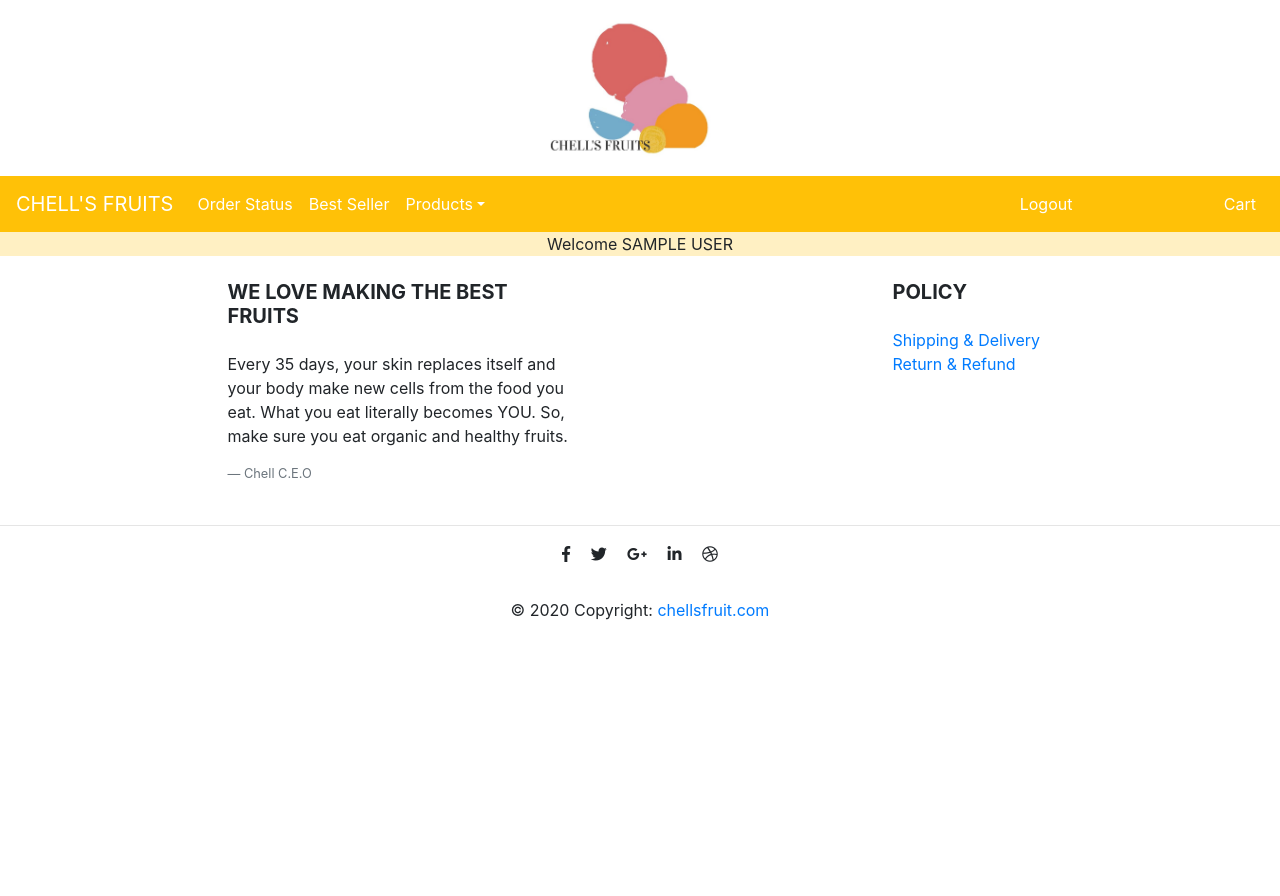
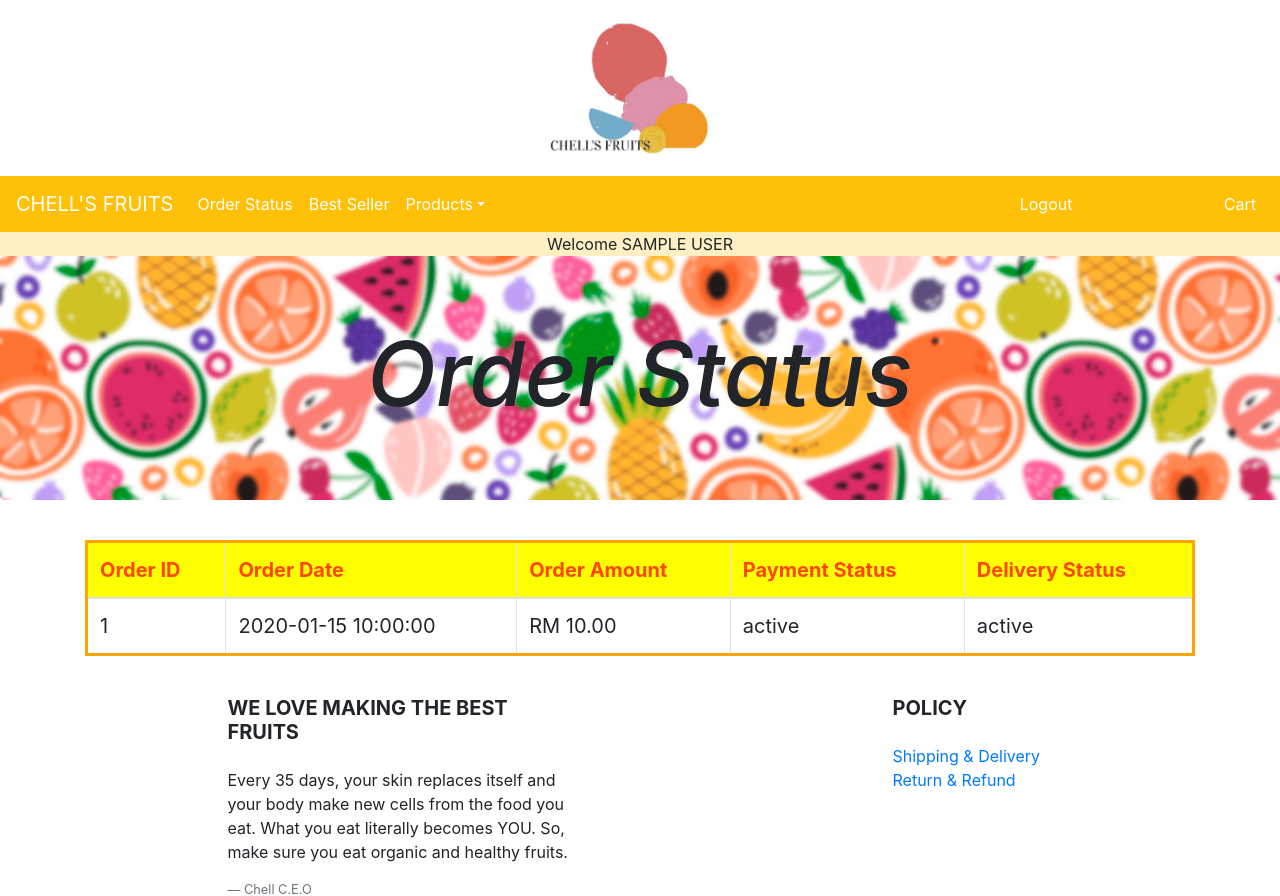
Before and after one commit to dextersiow/webAssignment, a PHP site: page /order_status.php in a window 1280 px wide. Shown: the top 896 px of the page. Before the commit the page ends 620 px from the top, so only its background shows below. Run offline with PHP 8.4, Linux system fonts and the light colour scheme; the visitor is signed in with stand-in values (Sample User, id 1); tables that the repository leaves empty or names only in its code hold one stand-in row (values such as "Sample post"); some libraries are stand-ins or nearby versions.

Commit message:
order status done

```diff
--- a/header.php
+++ b/header.php
@@ -93,7 +93,7 @@
 <?php
 if (isset($_SESSION['loggedin'])) {
     echo'<style>#adm{visibility:hidden;}#signin{visibility:hidden;}</style>';
-    echo'<div class="text-center" style="background-color: #FFF0C3;">Welcome ' . strtoupper($_SESSION['name']) . '</div>';
+    echo'<div class="text-center" style="background-color: #FFF0C3;">Welcome ' . strtoupper($_SESSION["name"]) . '</div>';
 } else {
     echo'<style>#logu{visibility:hidden;}</style>';
 }
--- a/order_status.php
+++ b/order_status.php
@@ -25,16 +25,68 @@ and open the template in the editor.
         <link href="assets/css/homepage.css" rel="stylesheet">
         <script src="assets/javascript/bootstrap.bundle.js"></script>
         <title>CHELL'S FRUIT</title>
+         <style>
+            .jumbotron{
+                background-image: url("pics/product_banner2.jpg");
+                background-repeat: no-repeat;
+                background-size: cover;
+                margin-bottom: 40px;
+            }
+            .table{
+                font-size: 20px;
+                border: solid orange;
+            }
+            thead{
+                background: yellow;
+            }
+            th{
+                color: orangered;
+            }
+            h1{
+                font-size: 90px;
+            }
+        </style>
     </head>
     <body>
-        <?php
+         <?php
         include 'header.php';
         $conn=new mysqli('localhost','root','','webassignment');
         $sql="select * from fruit_order where member_id={$_SESSION['member_id']}";
         $result=$conn->query($sql);
-
         ?>
 
+        <div class="jumbotron text-center">
+            <div class="container">
+                <h1 class="font-italic">Order Status</h1>
+            </div>
+        </div>
+        <div class="container">
+
+            <table class="table table-bordered table-hover">
+                <thead>
+                    <tr>
+                        <th>Order ID</th>
+                        <th>Order Date</th>
+                        <th>Order Amount</th>
+                        <th>Payment Status</th>
+                        <th>Delivery Status</th>
+                    </tr>
+                </thead>
+                <tbody>
+                    <?php
+                    while($row=$result->fetch_assoc()){
+                        echo "<tr>"
+                        ."<td>{$row['order_id']}</td>"
+                        ."<td>{$row['order_date']}</td>"
+                        ."<td>","RM ",number_format((float)$row['amount'],2,'.',''),"</td>"
+                        ."<td>{$row['payment_status']}</td>"
+                        ."<td>{$row['delivery_status']}</td>"
+                        ."</tr>";
+                    }
+                    ?>
+                </tbody>
+            </table>
+        </div>
 
         <?php
         include 'footer.php';
```
